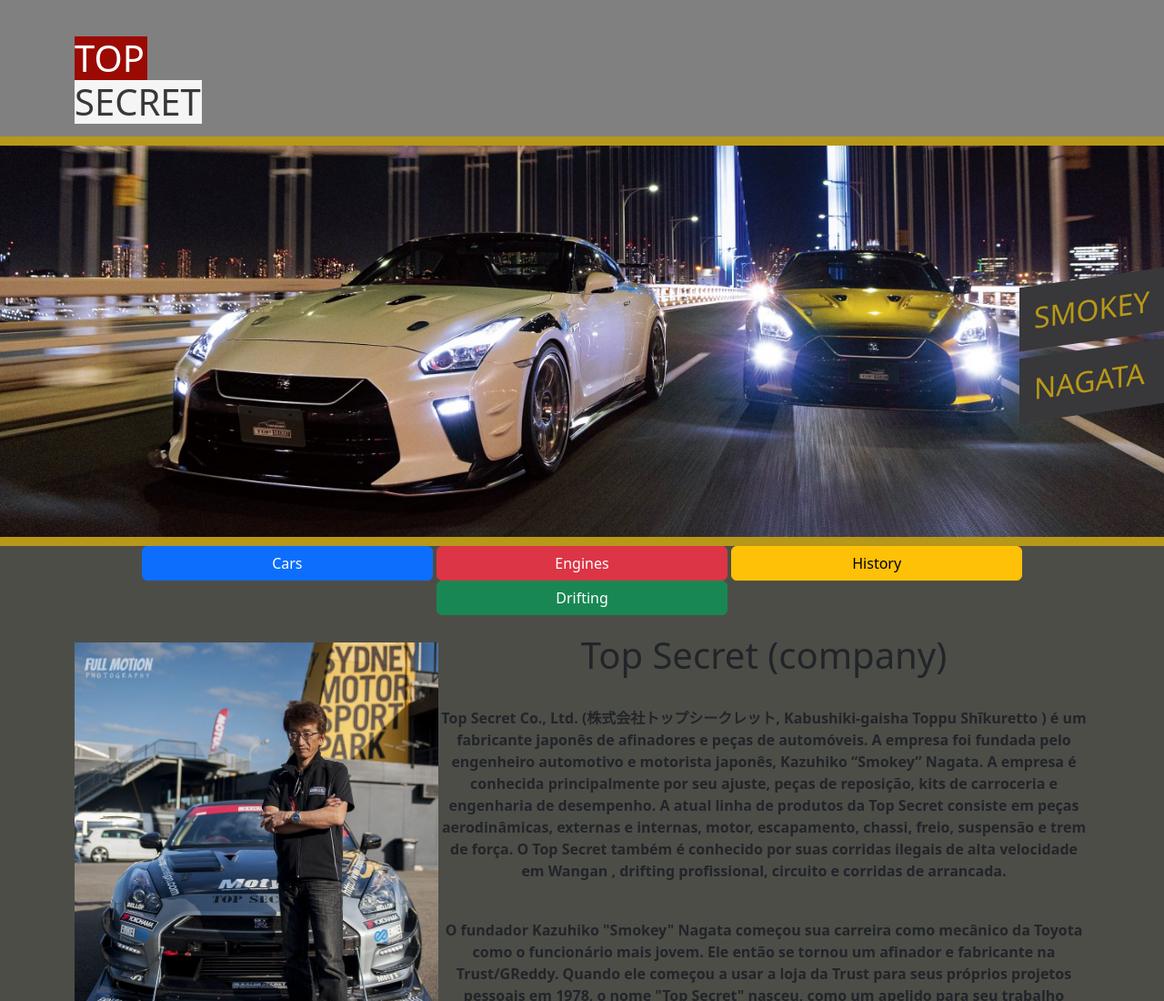
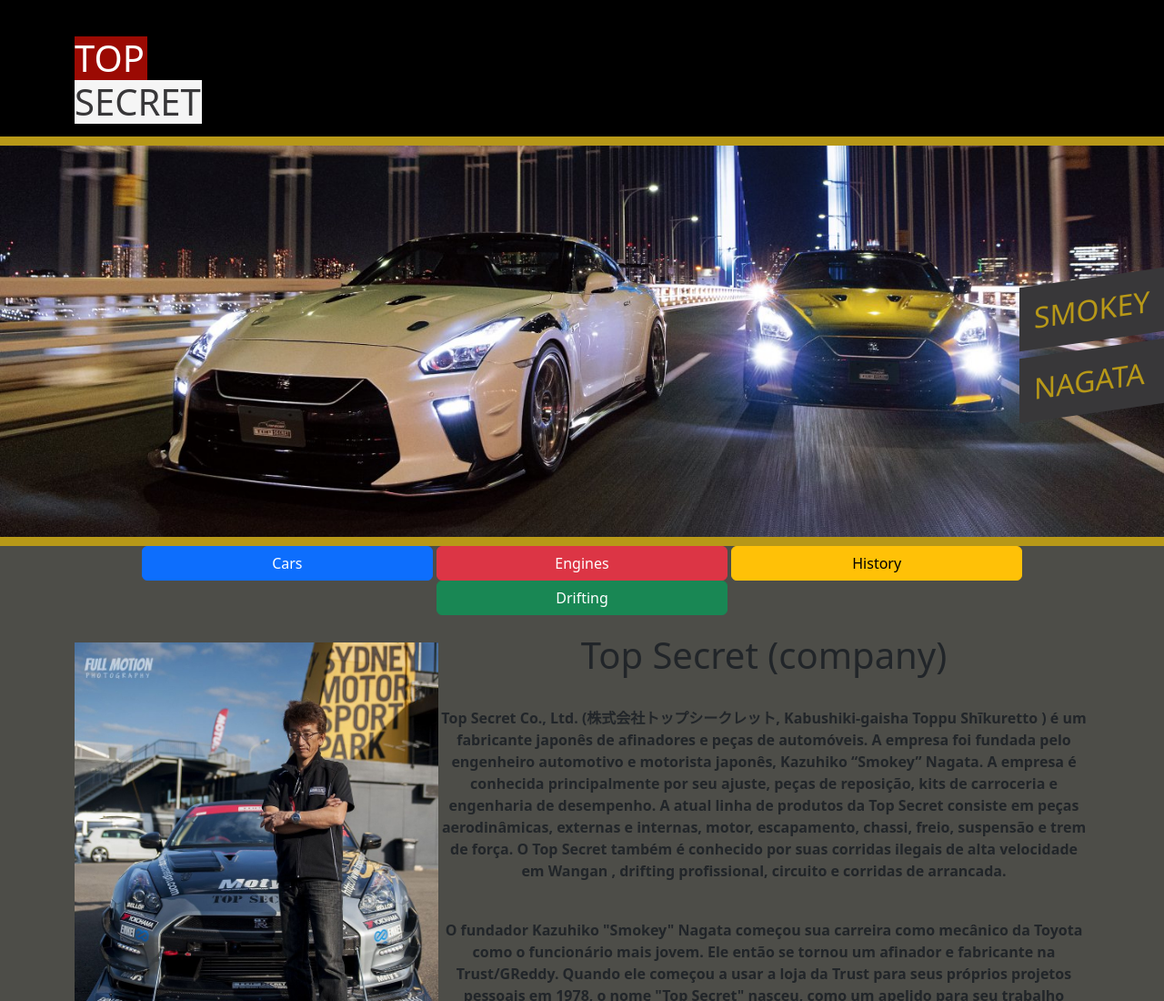
Before and after one commit to JoaoGabrielMiler/Top-Secret, a plain HTML site: page index.html in a window 1280 px wide. Shown: the top 1100 px of the page at 91% size. Drawn offline with nearby package versions, Linux system fonts and the light colour scheme.

Commit message:
changes2
Corrigindo e organizando o código

```diff
--- a/index.html
+++ b/index.html
@@ -81,7 +81,7 @@
                         Em 1993, a empresa começou a expor no Tokyo Auto Salon .
                     </p>
                 </div>
-            </div>
+            </div
     </div>
 </section>
 
@@ -94,23 +94,3 @@
 crossorigin="anonymous"></script>
 </body>
 </html>
-
-
-
-<!-- <div class="nav"></div> -->
-<!-- <div class="nav"></div> -->
-
-<!-- <nav class="row">
-            <div class="col" style="background-color:greenyellow; padding: 8px; color: black; border-radius: 5px;">
-                CARS
-            </div>
-                <div class="col" style="background-color: #D57100;padding: 8px; color: whitesmoke; border-radius: 5px; margin-left: 10px;">
-                    ENGINES
-                </div>
-                    <div class="col" style="background-color: black;padding: 8px;color: whitesmoke; border-radius: 5px; margin-left: 10px">
-                        HISTORY
-                    </div>
-                        <div class="col" style="background-color: #eb2532;padding: 8px;color: whitesmoke; border-radius: 5px; margin-left: 10px">
-                            DRIFT EVENTS
-                        </div>
-        </nav> -->
--- a/style.css
+++ b/style.css
@@ -4,7 +4,7 @@
 
 .top-bar{
     height: 150px;
-    background-color: gray;
+    background-color: black;
     padding-top: 40px;
 
     }
```
Lines whose indentation alone changed are shown as unchanged.
